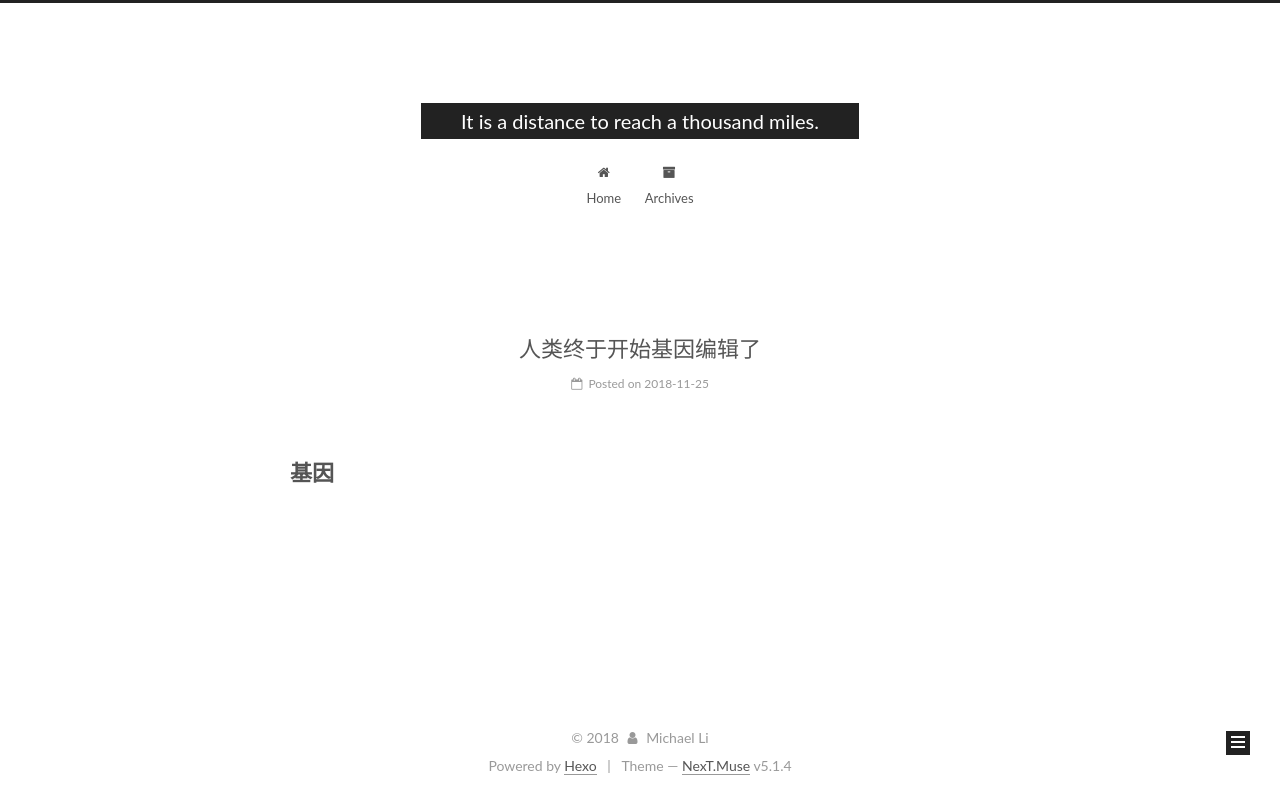
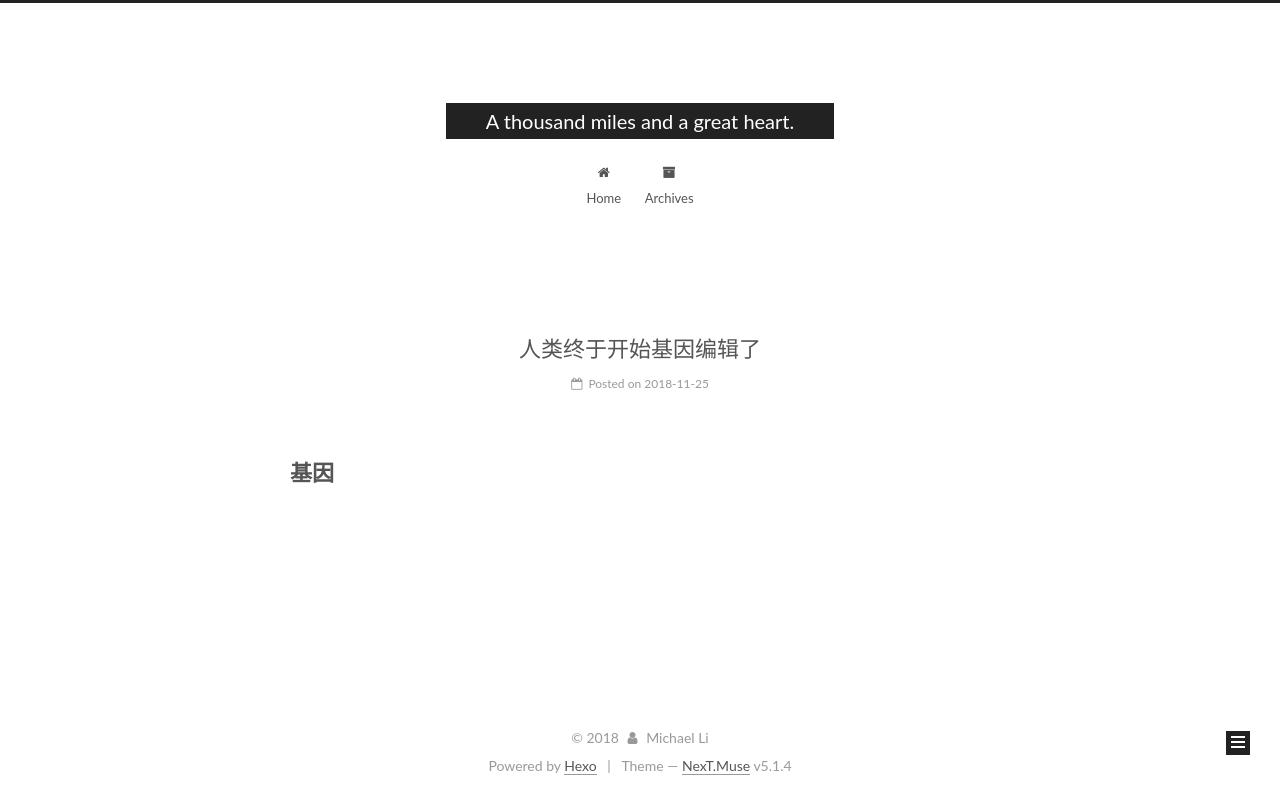
Before and after one commit to lihaikui/lihaikui.github.io, a plain HTML site: page index.html in a window 1280 px wide. Drawn offline with Linux system fonts and the light colour scheme.

Commit message:
Site updated: 2018-11-28 21:44:02

```diff
--- a/index.html
+++ b/index.html
@@ -80,12 +80,12 @@
 
 
 <meta property="og:type" content="website">
-<meta property="og:title" content="It is a distance to reach a thousand miles.">
+<meta property="og:title" content="A thousand miles and a great heart.">
 <meta property="og:url" content="http://yoursite.com/index.html">
-<meta property="og:site_name" content="It is a distance to reach a thousand miles.">
+<meta property="og:site_name" content="A thousand miles and a great heart.">
 <meta property="og:locale" content="default">
 <meta name="twitter:card" content="summary">
-<meta name="twitter:title" content="It is a distance to reach a thousand miles.">
+<meta name="twitter:title" content="A thousand miles and a great heart.">
 
 
 
@@ -121,7 +121,7 @@
 
 
 
-  <title>It is a distance to reach a thousand miles.</title>
+  <title>A thousand miles and a great heart.</title>
 
 
 
@@ -152,7 +152,7 @@
     <div class="custom-logo-site-title">
       <a href="/" class="brand" rel="start">
         <span class="logo-line-before"><i></i></span>
-        <span class="site-title">It is a distance to reach a thousand miles.</span>
+        <span class="site-title">A thousand miles and a great heart.</span>
         <span class="logo-line-after"><i></i></span>
       </a>
     </div>
@@ -238,7 +238,7 @@
     </span>
 
     <span hidden itemprop="publisher" itemscope="" itemtype="http://schema.org/Organization">
-      <meta itemprop="name" content="It is a distance to reach a thousand miles.">
+      <meta itemprop="name" content="A thousand miles and a great heart.">
     </span>
 
 
```
Also changed, not shown: 2018/11/25/2018.11.27/index.html (+4 -4 lines), archives/2018/11/index.html (+5 -5 lines), archives/2018/index.html (+5 -5 lines), archives/index.html (+5 -5 lines).
